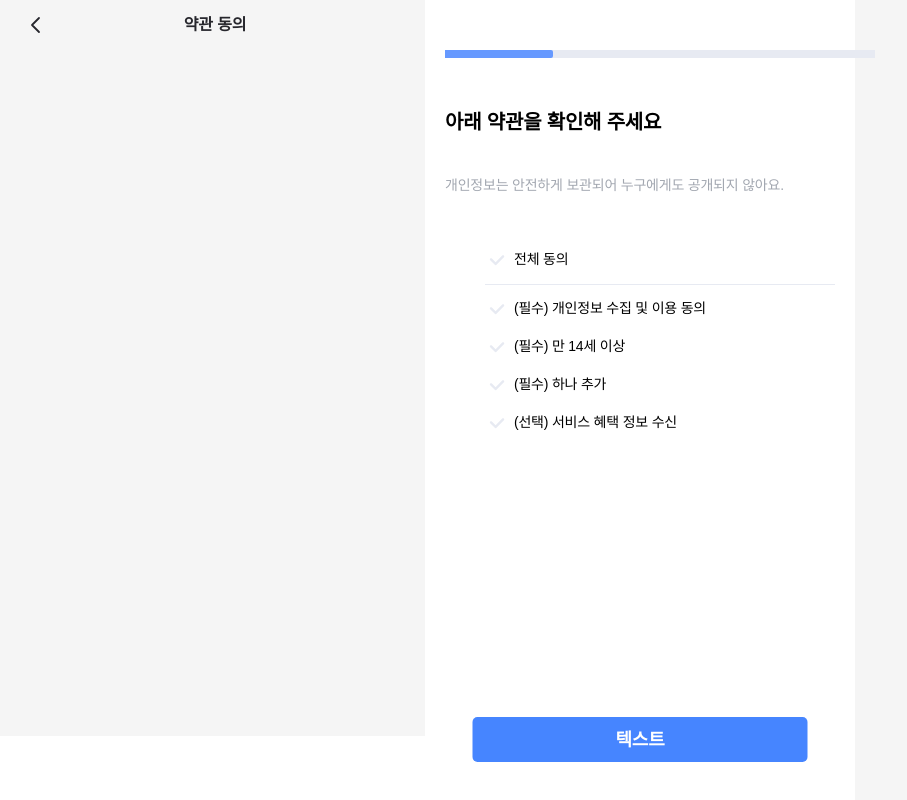
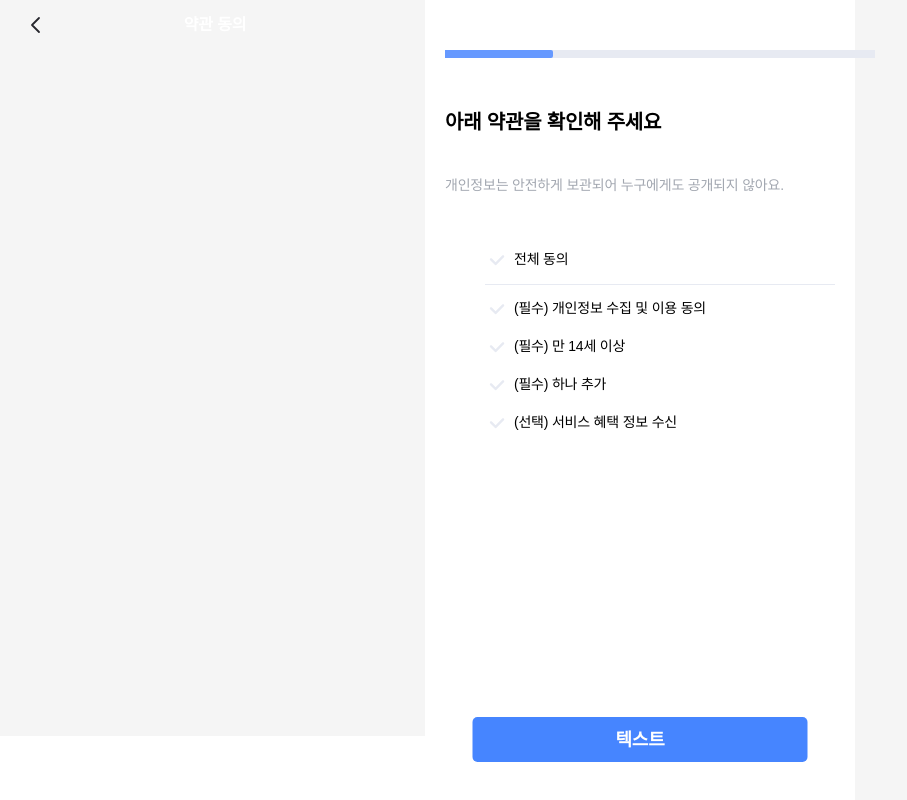
Before and after one commit to TEAM-SEONYAK/SEONYAK_CLIENT, a React (Vite) app: page /onboarding in a window 1280 px wide. Shown: the whole page, without its empty margins (0-907 px from the left). Built offline with nearby package versions, Linux system fonts and the light colour scheme; no server answers; a web font is replaced by a local one; what emotion-reset would draw is missing.

Commit message:
fix: 코드리뷰 반영

```diff
--- a/src/components/commons/Header.tsx
+++ b/src/components/commons/Header.tsx
@@ -7,13 +7,25 @@ interface HeaderPropType {
   onClickLeft?: () => void;
   onClickRight?: () => void;
   title?: string;
-  bgColor: string;
+  bgColor?: 'white' | 'gray' | 'transparent';
 }
 
+const getBgColor = (bgColor: 'white' | 'gray' | 'transparent') => {
+  switch (bgColor) {
+    case 'white':
+      return `${({ theme }) => theme.colors.grayScaleWhite}`;
+    case 'gray':
+      return `${({ theme }) => theme.colors.grayScaleLG1}`;
+    case 'transparent':
+      return 'transparent';
+  }
+};
+
 export const Header = (props: HeaderPropType) => {
-  const { LeftSvg, onClickLeft, onClickRight, RightSvg, title, bgColor } = props;
+  const { LeftSvg, onClickLeft, onClickRight, RightSvg, title, bgColor = 'white' } = props;
+  const $bgColor = getBgColor(bgColor);
   return (
-    <Wrapper $hasTitle={!!title} $bgColor={bgColor}>
+    <Wrapper $hasTitle={!!title} $bgColor={$bgColor}>
       {LeftSvg && (
         <LeftSvgWrapper>
           <LeftSvg onClick={onClickLeft} />
@@ -47,6 +59,7 @@ const Wrapper = styled.header<{ $hasTitle: boolean; $bgColor: string }>`
 const Title = styled.span`
   ${({ theme }) => theme.fonts.Title1_SB_16}
   color: ${({ theme }) => theme.colors.grayScaleBG};
+  color: ${({ theme }) => theme.colors.grayScaleWhite};
 `;
 
 const LeftSvgWrapper = styled.div`
--- a/src/components/commons/WarnDescription.tsx
+++ b/src/components/commons/WarnDescription.tsx
@@ -25,7 +25,7 @@ const Wrapper = styled.div<{ $isShown: boolean }>`
 
   width: 100%;
 
-  opacity: ${({ $isShown }) => !$isShown && '0'};
+  opacity: ${({ $isShown }) => $isShown || '0'};
 `;
 
 const WarnText = styled.span`
```
